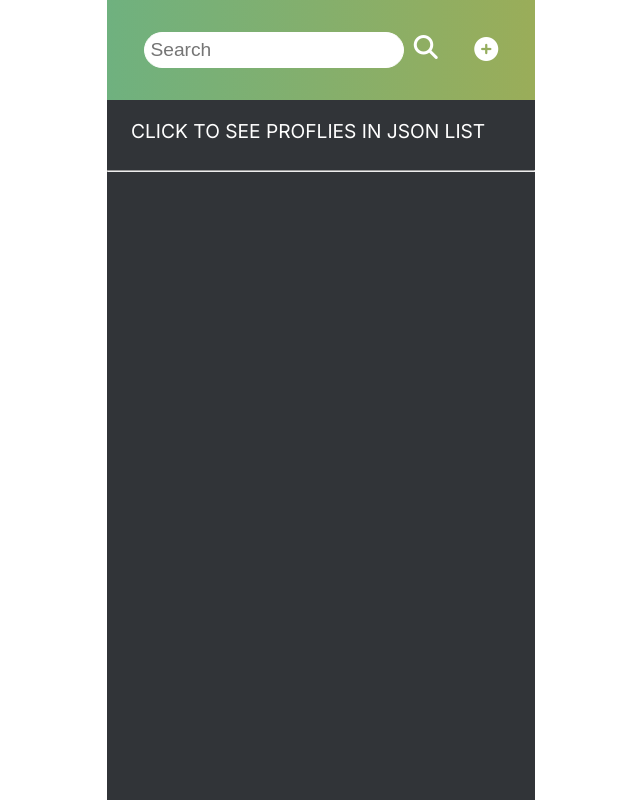
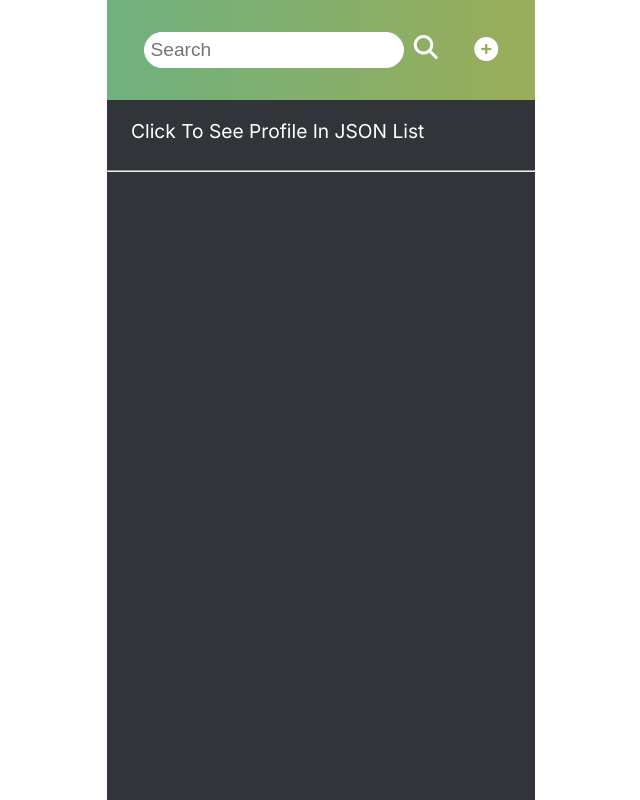
Before and after one commit to IGC94/CONTACTS_JSON_DATA, a Django app: template templates/index.html in a window 1280 px wide. Shown: the whole page, without its empty margins (319-959 px from the left). Run offline with Django 3.2, Linux system fonts and the light colour scheme; the template is opened without the code that fills it, so the values that code supplies are empty; parts of the project's set-up code (start-up, migrations or seed data) failed here and were passed over; some libraries are stand-ins or nearby versions.

Commit message:
Update index.html

```diff
--- a/templates/index.html
+++ b/templates/index.html
@@ -40,7 +40,7 @@
 				<a href="{% url 'json' %}">
 					<div class="contact-section">
 						<li class="list__item">
-							<p class="contact-name">CLICK TO SEE PROFLIES IN JSON LIST</p>
+							<p class="contact-name">Click To See Profile In JSON List</p>
 
 						</li>
 
```
